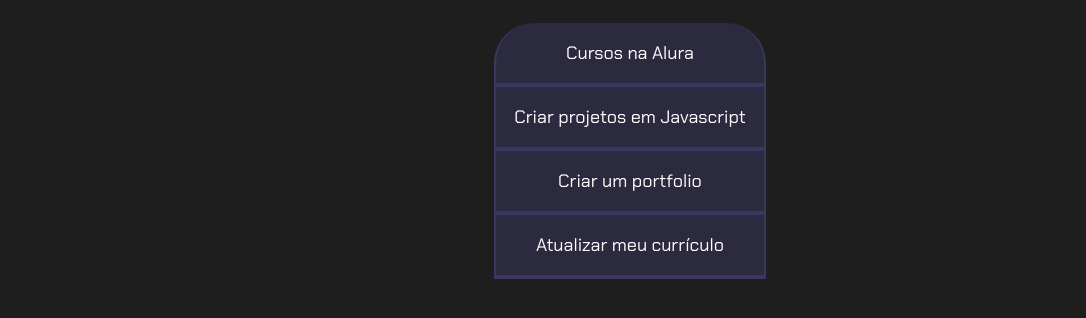
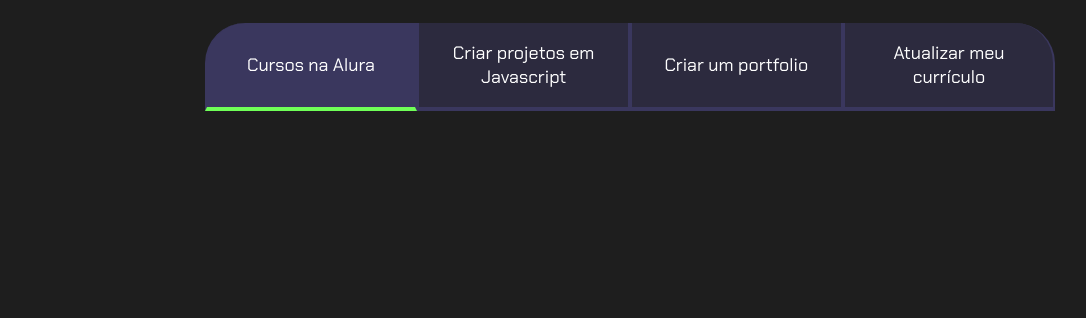
Before and after one commit to mandinha007/cronometro2k25, a plain HTML site: page js-projeto-de-vida-codigo-base/js-projeto-de-vida-codigo-base/index.html in a window 1280 px wide. Shown: the part 80-398 px from the top of the page, without its empty margins (10-1096 px from the left). Drawn offline with Linux system fonts and the light colour scheme.

Commit message:
Add files via upload

```diff
--- a/js-projeto-de-vida-codigo-base/js-projeto-de-vida-codigo-base/index.html
+++ b/js-projeto-de-vida-codigo-base/js-projeto-de-vida-codigo-base/index.html
@@ -12,7 +12,7 @@
     <section class="conteudo-principal">
         <h2 class="titulo-principal">Meus Objetivos do ano<span>_</span></h2>
         <div class="botoes">
-            <button class="botao">Cursos na Alura</button>
+            <button class="botao ativo">Cursos na Alura</button>
             <button class="botao">Criar projetos em Javascript</button>
             <button class="botao">Criar um portfolio</button>
             <button class="botao">Atualizar meu currículo</button>
--- a/js-projeto-de-vida-codigo-base/js-projeto-de-vida-codigo-base/style.css
+++ b/js-projeto-de-vida-codigo-base/js-projeto-de-vida-codigo-base/style.css
@@ -59,3 +59,23 @@ body {
 .botoes {
     display: block;
 }
+.ativo{
+    background-color: var(--botao-ativo);
+    border-bottom: 4px solid var(--verde);
+}
+
+@media  screen and (min-width: 768px) {
+    .botoes {
+        display: flex;
+    }
+
+    .botao:first-child {
+        border-radius: 40px 0 0 0;
+    }
+
+    .botao:last-child {
+        border-radius: 0 40px 0 0;
+    }
+
+
+}
```
